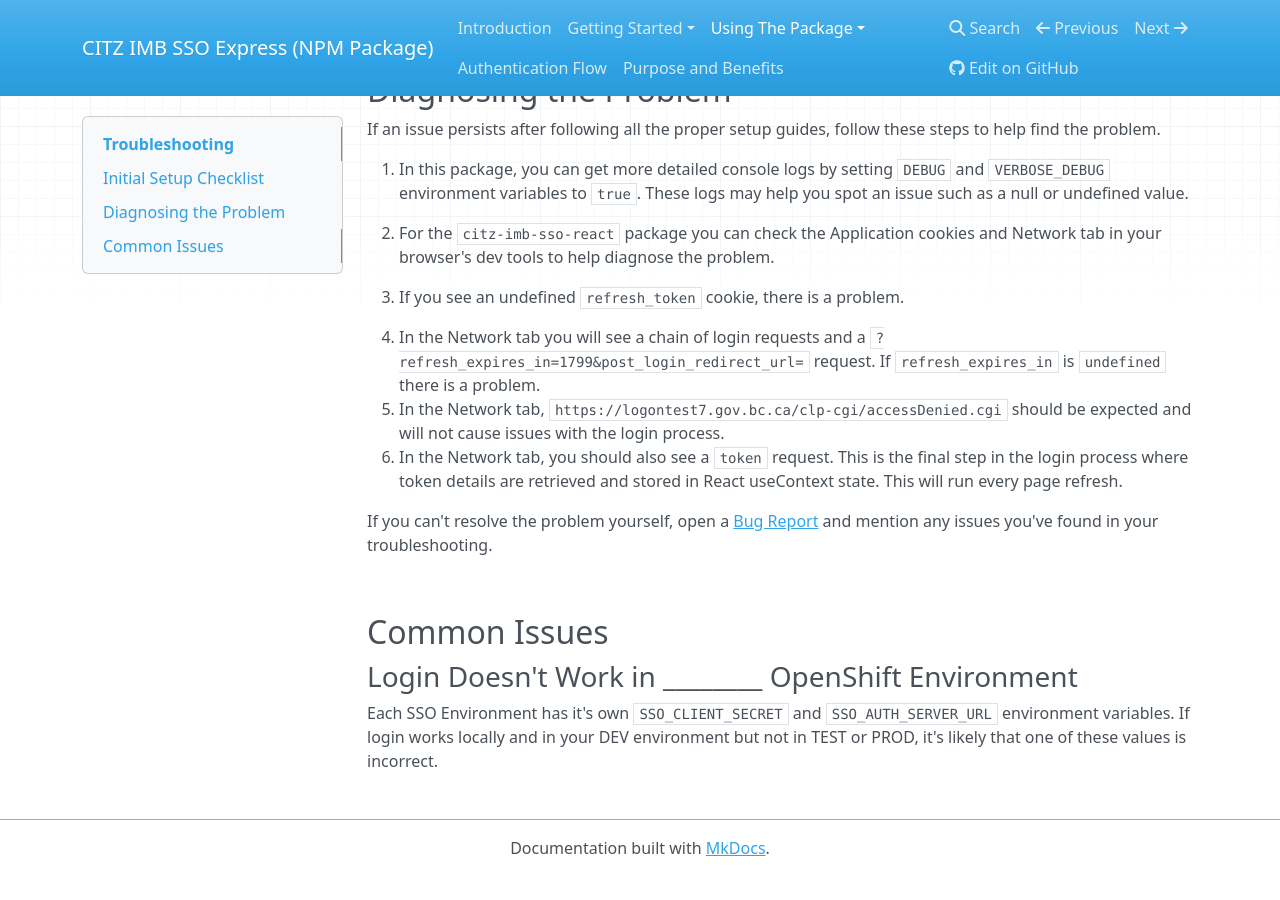
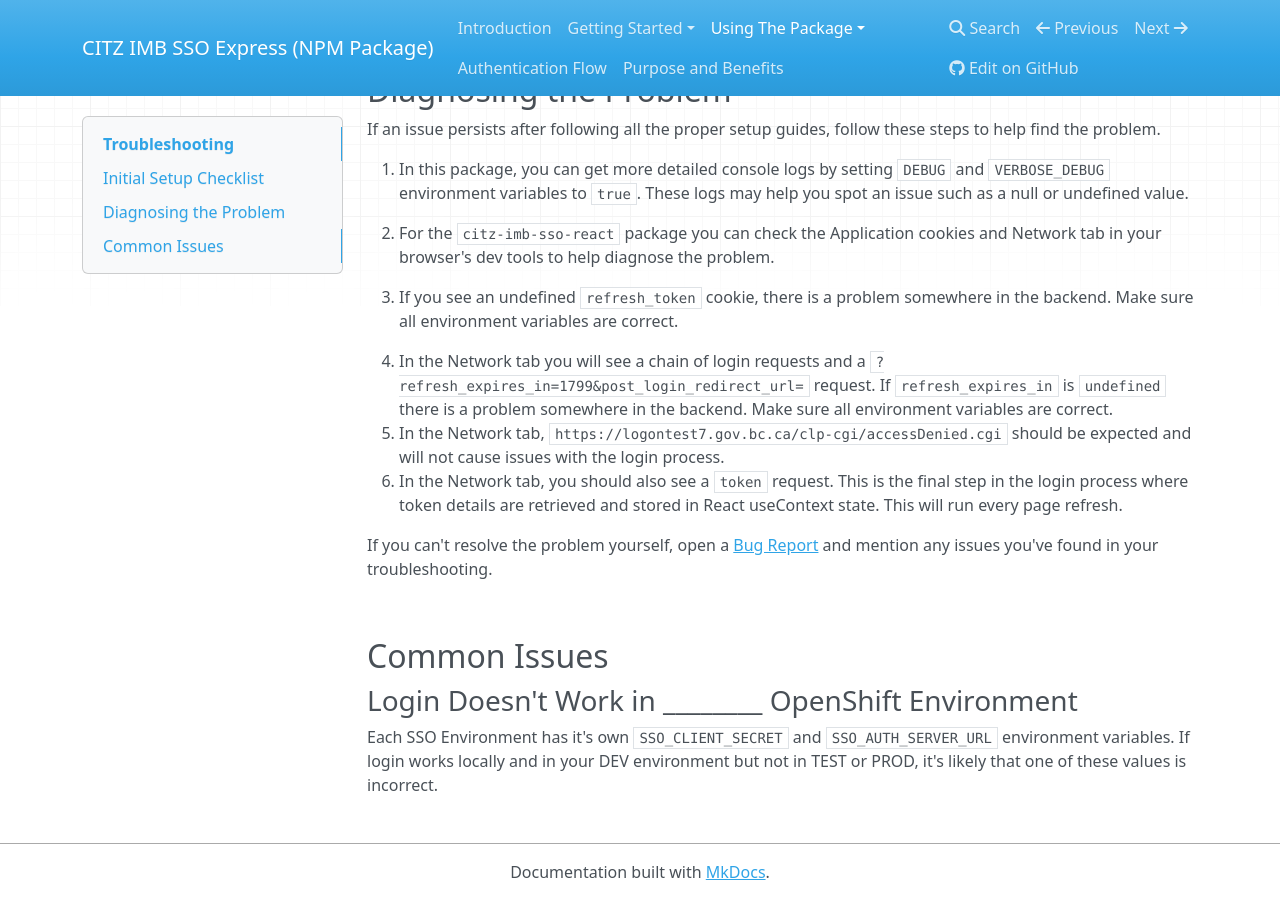
Before and after one commit to bcgov/citz-imb-sso-express, an MkDocs documentation site: the page built from techdocs/docs/using-the-package/troubleshooting.md, in a window 1280 px wide and 900 px high, scrolled down 550 px. Built offline with MkDocs 1.6.1, drawn with Linux system fonts in a browser that asks for light colours; nearby versions of some CDN libraries; before the commit the page ends 1426 px from its top, so only the background shows below that.

Commit message:
Updated text

```diff
--- a/techdocs/docs/using-the-package/troubleshooting.md
+++ b/techdocs/docs/using-the-package/troubleshooting.md
@@ -23,8 +23,8 @@ If an issue persists after following all the proper setup guides, follow these s
 
 2. For the `citz-imb-sso-react` package you can check the Application cookies and Network tab in your browser's dev tools to help diagnose the problem.
 
-  - If you see an undefined `refresh_token` cookie, there is a problem.
-  - In the Network tab you will see a chain of login requests and a `?refresh_expires_in=1799&post_login_redirect_url=` request. If `refresh_expires_in` is `undefined` there is a problem.
+  - If you see an undefined `refresh_token` cookie, there is a problem somewhere in the backend. Make sure all environment variables are correct.
+  - In the Network tab you will see a chain of login requests and a `?refresh_expires_in=1799&post_login_redirect_url=` request. If `refresh_expires_in` is `undefined` there is a problem somewhere in the backend. Make sure all environment variables are correct.
   - In the Network tab, `https://logontest7.gov.bc.ca/clp-cgi/accessDenied.cgi` should be expected and will not cause issues with the login process.
   - In the Network tab, you should also see a `token` request. This is the final step in the login process where token details are retrieved and stored in React useContext state. This will run every page refresh.
 
```
